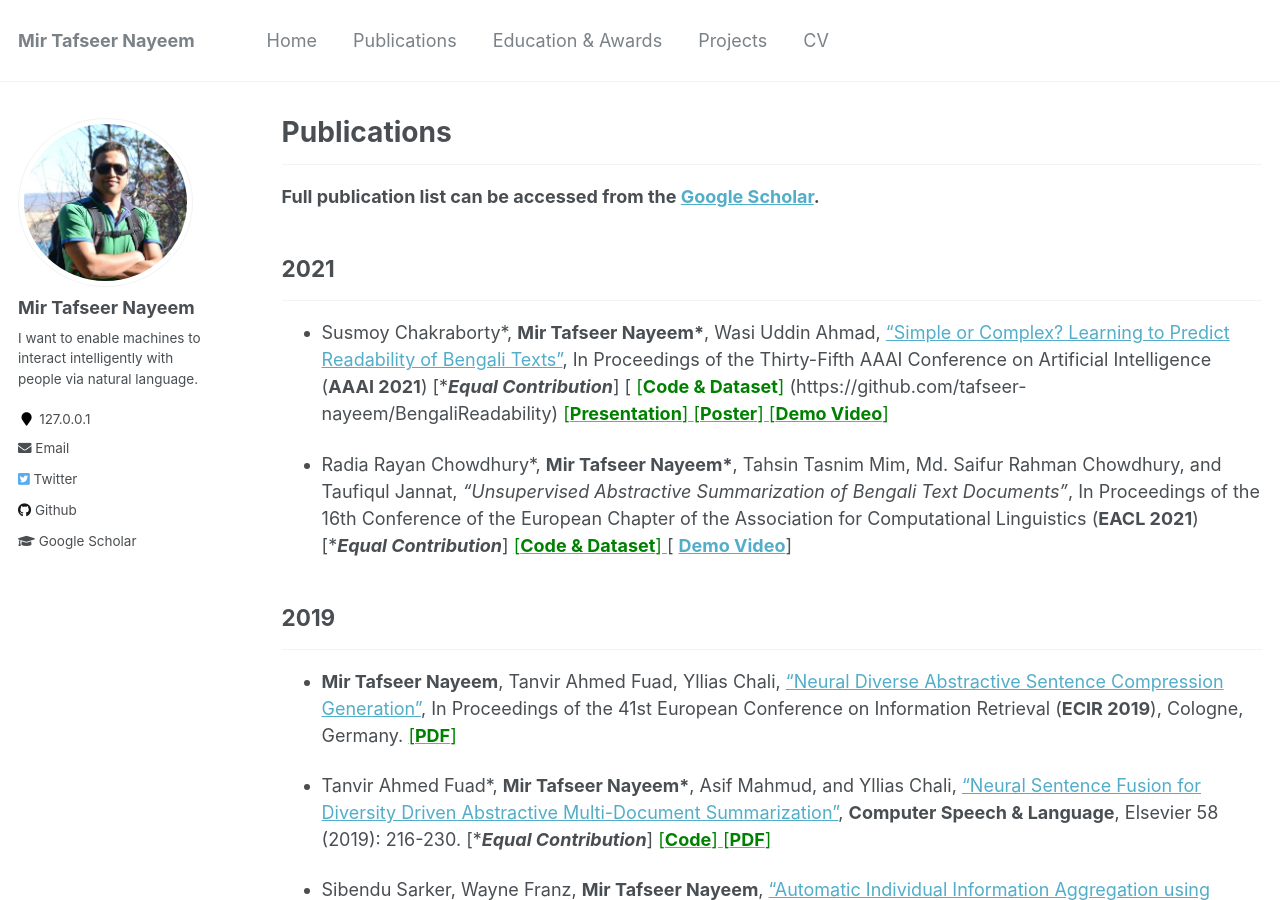
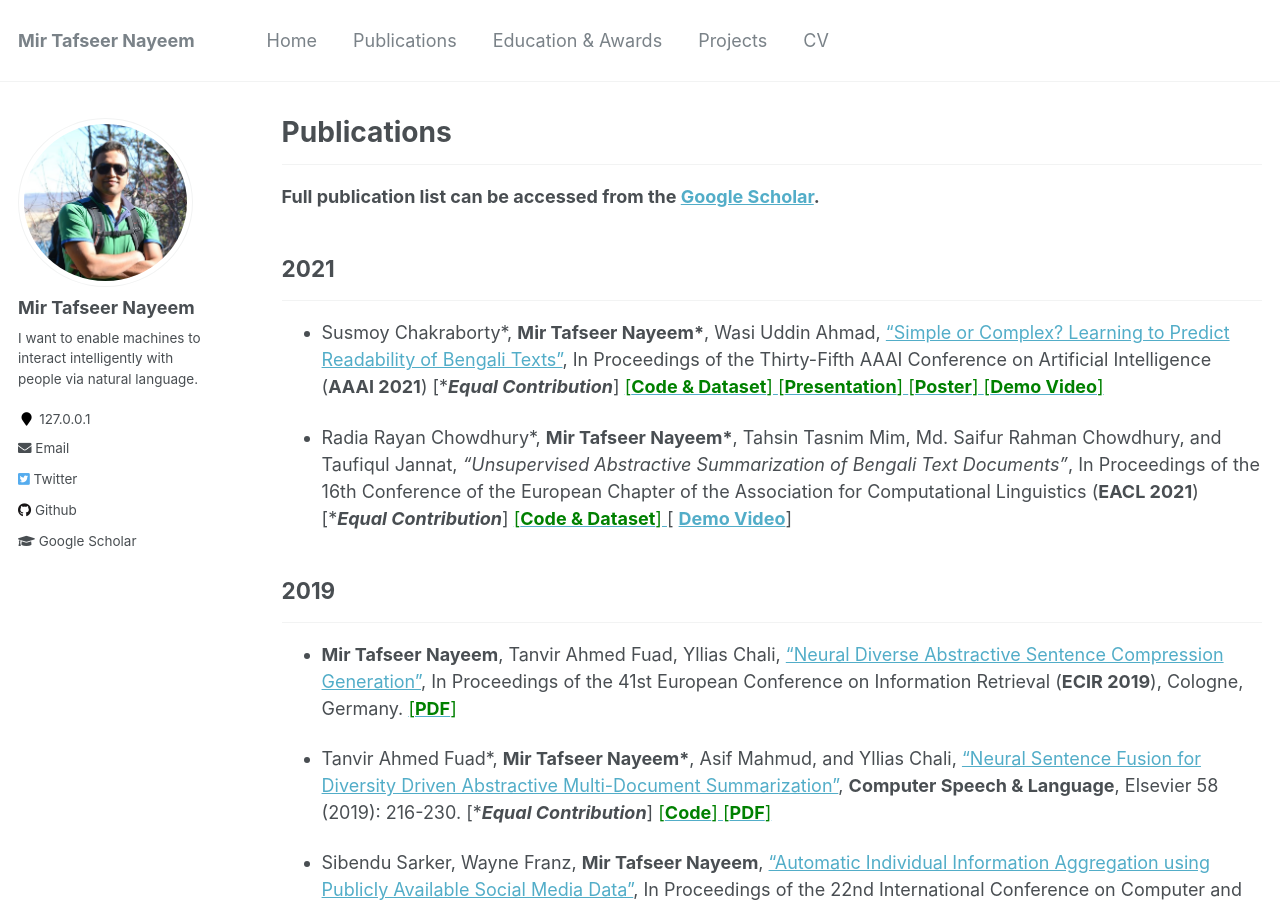
Before and after one commit to sujan-sarker/sujan-sarker.github.io, a Jekyll site: the page built from _pages/publications.md, in a window 1280 px wide and 900 px high. Built offline with Jekyll 4.4.1, drawn with Linux system fonts in a browser that asks for light colours.

Commit message:
Update publications.md

```diff
--- a/_pages/publications.md
+++ b/_pages/publications.md
@@ -11,7 +11,7 @@ author_profile: true
 
 ## 2021
 -----------
-* Susmoy Chakraborty\*, **Mir Tafseer Nayeem\***, Wasi Uddin Ahmad, ["Simple or Complex? Learning to Predict Readability of Bengali Texts"](https://arxiv.org/abs/2012.07701), In Proceedings of the Thirty-Fifth AAAI Conference on Artificial Intelligence (**AAAI 2021**) [\****Equal Contribution***] [<span style ="color:Green"> [**Code & Dataset**] </span>(https://github.com/tafseer-nayeem/BengaliReadability) [<span style ="color:Green"> [**Presentation**] </span>](https://tafseer-nayeem.github.io/files/AAAI2021/aaai2021_full.pdf) [<span style ="color:Green"> [**Poster**] </span>](https://tafseer-nayeem.github.io/files/AAAI2021/aaai2021_poster.pdf) [<span style ="color:Green"> [**Demo Video**] </span>](https://youtu.be/U05Pf9Y4tCQ)
+* Susmoy Chakraborty\*, **Mir Tafseer Nayeem\***, Wasi Uddin Ahmad, ["Simple or Complex? Learning to Predict Readability of Bengali Texts"](https://arxiv.org/abs/2012.07701), In Proceedings of the Thirty-Fifth AAAI Conference on Artificial Intelligence (**AAAI 2021**) [\****Equal Contribution***] [<span style ="color:Green"> [**Code & Dataset**] </span>](https://github.com/tafseer-nayeem/BengaliReadability) [<span style ="color:Green"> [**Presentation**] </span>](https://tafseer-nayeem.github.io/files/AAAI2021/aaai2021_full.pdf) [<span style ="color:Green"> [**Poster**] </span>](https://tafseer-nayeem.github.io/files/AAAI2021/aaai2021_poster.pdf) [<span style ="color:Green"> [**Demo Video**] </span>](https://youtu.be/U05Pf9Y4tCQ)
 
 * Radia Rayan Chowdhury\*, **Mir Tafseer Nayeem\***, Tahsin Tasnim Mim, Md. Saifur Rahman Chowdhury, and Taufiqul Jannat, *"Unsupervised Abstractive Summarization of Bengali Text Documents"*, In Proceedings of the 16th Conference of the European Chapter of the Association for Computational Linguistics (**EACL 2021**) [\****Equal Contribution***] [<span style ="color:Green"> [**Code & Dataset**] </span>](https://github.com/tafseer-nayeem/BengaliSummarization) [<span style ="color:Green"> [**Demo Video**](https://youtu.be/LrnskktiXcg)</span>]
 
```
